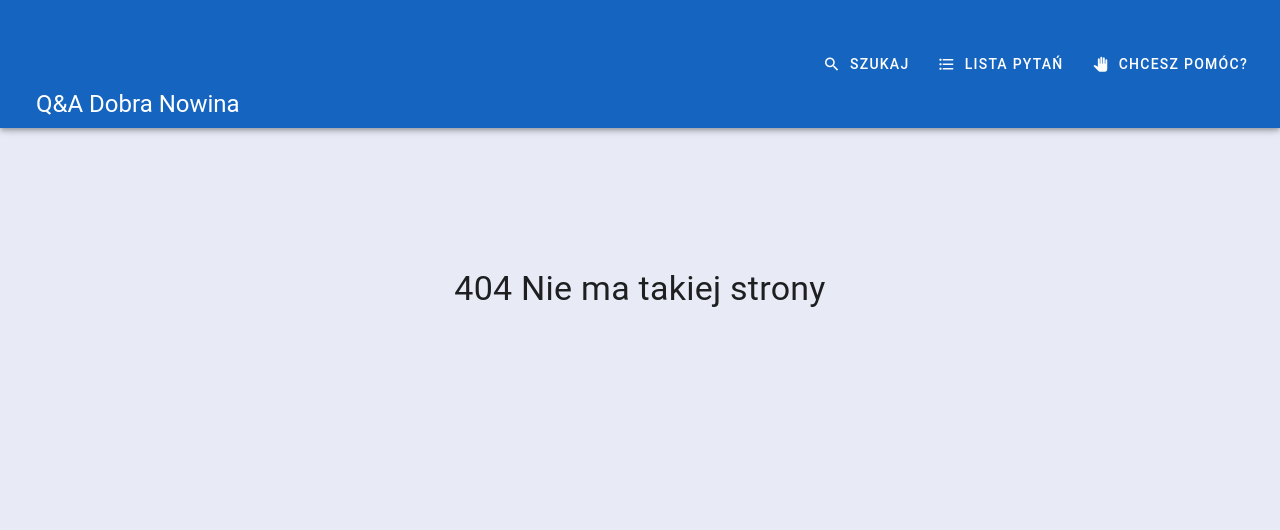
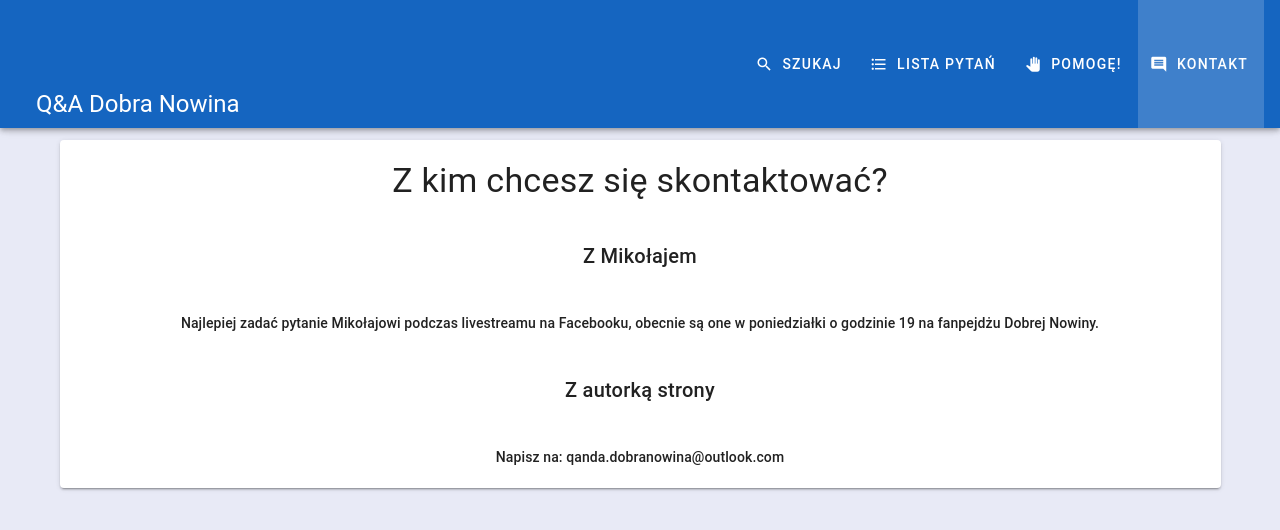
Before and after one commit to Ptimulka/dobranowina, a Vue app: page /contact in a window 1280 px wide. Before the commit this address had no page. Shown: the top 530 px of the page. Built offline with nearby package versions, Linux system fonts and the light colour scheme; a small style sheet from the web is missing.

Commit message:
Add Contact page

```diff
--- a/src/components/Navbar.vue
+++ b/src/components/Navbar.vue
@@ -56,7 +56,8 @@ export default {
       links: [
         { icon: 'mdi-magnify', text: 'Szukaj', route: '/' },
         { icon: 'mdi-format-list-bulleted', text: 'Lista pytań', route: '/list' },
-        { icon: 'mdi-hand-right', text: 'Chcesz pomóc?', route: '/iwillhelp' }
+        { icon: 'mdi-hand-right', text: 'Pomogę!', route: '/iwillhelp' },
+        { icon: 'mdi-message-reply-text', text: 'Kontakt', route: '/contact' }
       ],
     }
   },
--- a/src/router/index.js
+++ b/src/router/index.js
@@ -22,6 +22,11 @@ const routes = [
     component: () => import('../views/IWillHelp.vue')
   },
   {
+    path: '/contact',
+    name: 'contact',
+    component: () => import('../views/Contact.vue')
+  },
+  {
     path: '/*',
     component: FourOhFour
   }
--- /dev/null
+++ b/src/views/Contact.vue
@@ -0,0 +1,13 @@
+<template>
+  <v-container>
+    <v-card>
+      <h1 class="py-5 display-1 text-center">Z kim chcesz się skontaktować?</h1>
+
+      <h1 class="py-5 title text-center">Z Mikołajem</h1>
+      <h3 class="py-5 px-5 subtitle-2 text-center">Najlepiej zadać pytanie Mikołajowi podczas livestreamu na Facebooku, obecnie są one w poniedziałki o godzinie 19 na fanpejdżu Dobrej Nowiny.</h3>
+      <h1 class="py-5 title text-center">Z autorką strony</h1>
+      <h3 class="py-5 px-5 subtitle-2 text-center">Napisz na: qanda.dobranowina@outlook.com</h3>
+
+    </v-card>
+  </v-container>
+</template>
--- a/src/views/List.vue
+++ b/src/views/List.vue
@@ -24,7 +24,7 @@
                   <h2 class="headline">{{ livestream.dateread }}</h2>
                 </v-expansion-panel-header>
                 <v-expansion-panel-content>
-
+                  <v-btn :href="livestream.link" text large color="primary" class="my-2"><v-icon>mdi-facebook</v-icon>Obejrzyj</v-btn>
                   <v-expansion-panels multiple accordion>
                     <v-expansion-panel
                       v-for="question in livestream['questions']"
--- a/src/views/Search.vue
+++ b/src/views/Search.vue
@@ -36,6 +36,7 @@
         <v-card-subtitle>
           {{ result.date }}
           <a :href="result.timelink" v-if="result.timelink">{{ result.timelink }}</a>
+          <a :href="result.link" v-else>{{ result.link }}</a>
         </v-card-subtitle>
       <v-card-text><span v-html="result.answer"></span></v-card-text>
     </v-card>
@@ -113,6 +114,7 @@ export default {
                 question: this.makeHighlightedTextFromTextAndMatches(question.question, matches),
                 answer: this.makeHighlightedTextFromTextAndMatches(question.answer, matchesAnswer),
                 timelink: question.timelink,
+                link: livestream.link,
                 date: livestream.dateread + ' ' + questionsYear,
                 score: score + scoreAnswer
               }
```
